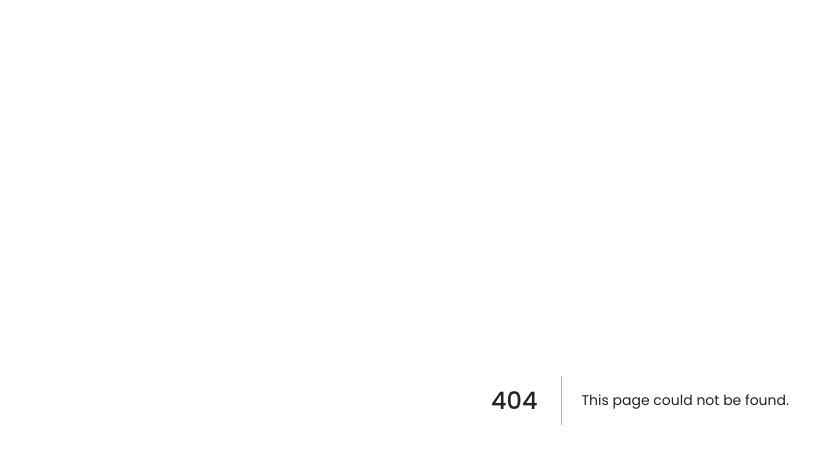
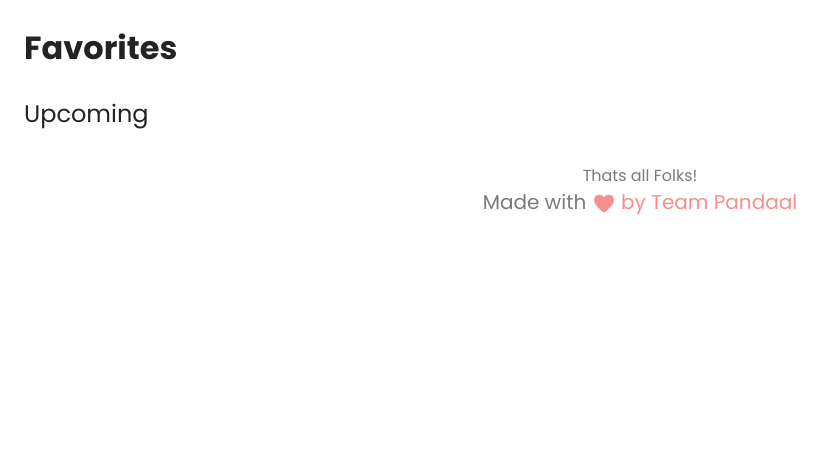
Before and after one commit to FlamingArch/pandaal, a Next.js app: page /favourites in a window 1280 px wide. Before the commit this address had no page. Shown: the top 464 px of the page, without its empty margins (0-834 px from the left). Built offline with nearby package versions, Linux system fonts and the light colour scheme.

Commit message:
Added Favorites Page

```diff
--- /dev/null
+++ b/pages/favourites.js
@@ -0,0 +1,25 @@
+import { EventCard, List } from "../components";
+import { IconFavorites } from "../components/Icons";
+
+const footer = (
+  <>
+    <p className="text-center">Thats all Folks!</p>
+    <p className="text-xl text-center">
+      Made with <IconFavorites className="inline-block w-6 h-6 fill-red-500" />
+      <span className="text-red-500"> by Team Pandaal</span>
+    </p>
+  </>
+);
+
+const PageFavourites = () => {
+  return (
+    <List.View>
+      <List.Heading>Favorites</List.Heading>
+      <List.Section heading="Upcoming" orientation="row" description={footer}>
+        {/* {fakeContent} */}
+      </List.Section>
+    </List.View>
+  );
+};
+
+export default PageFavourites;
```
